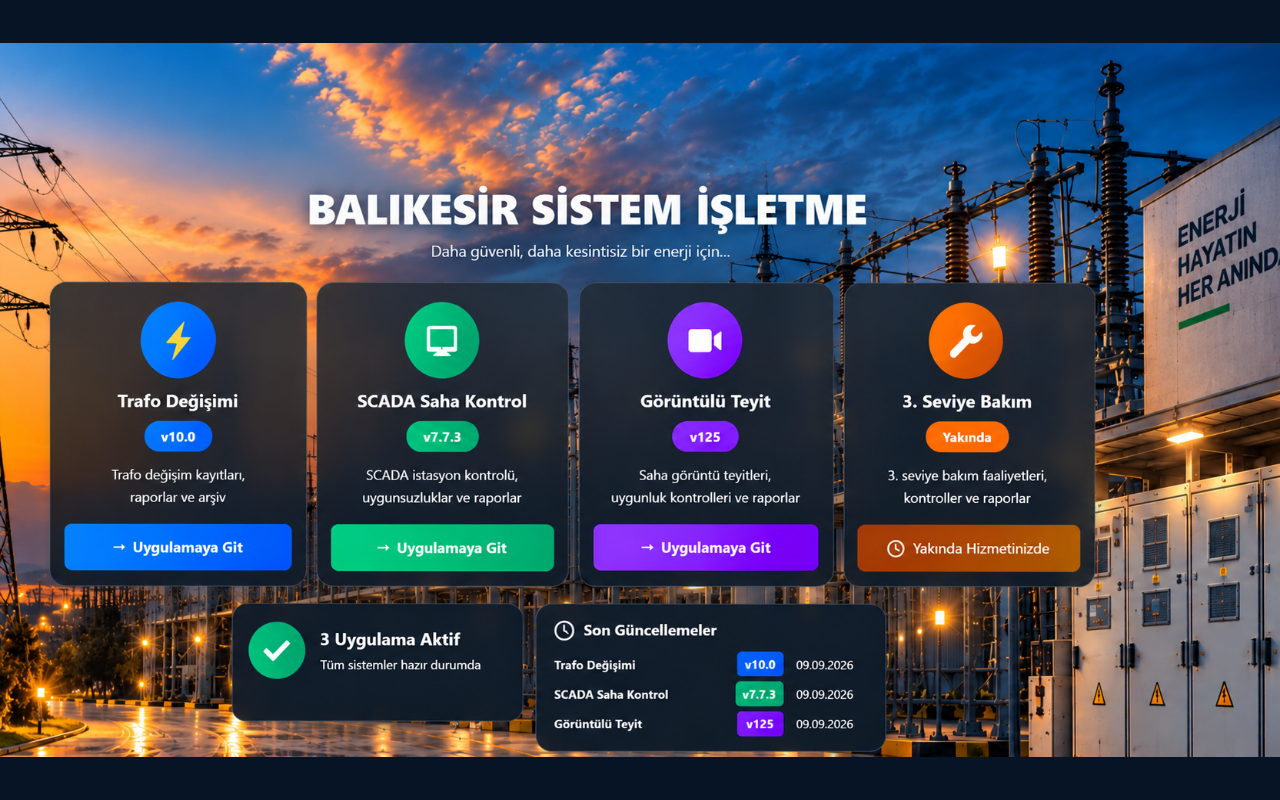
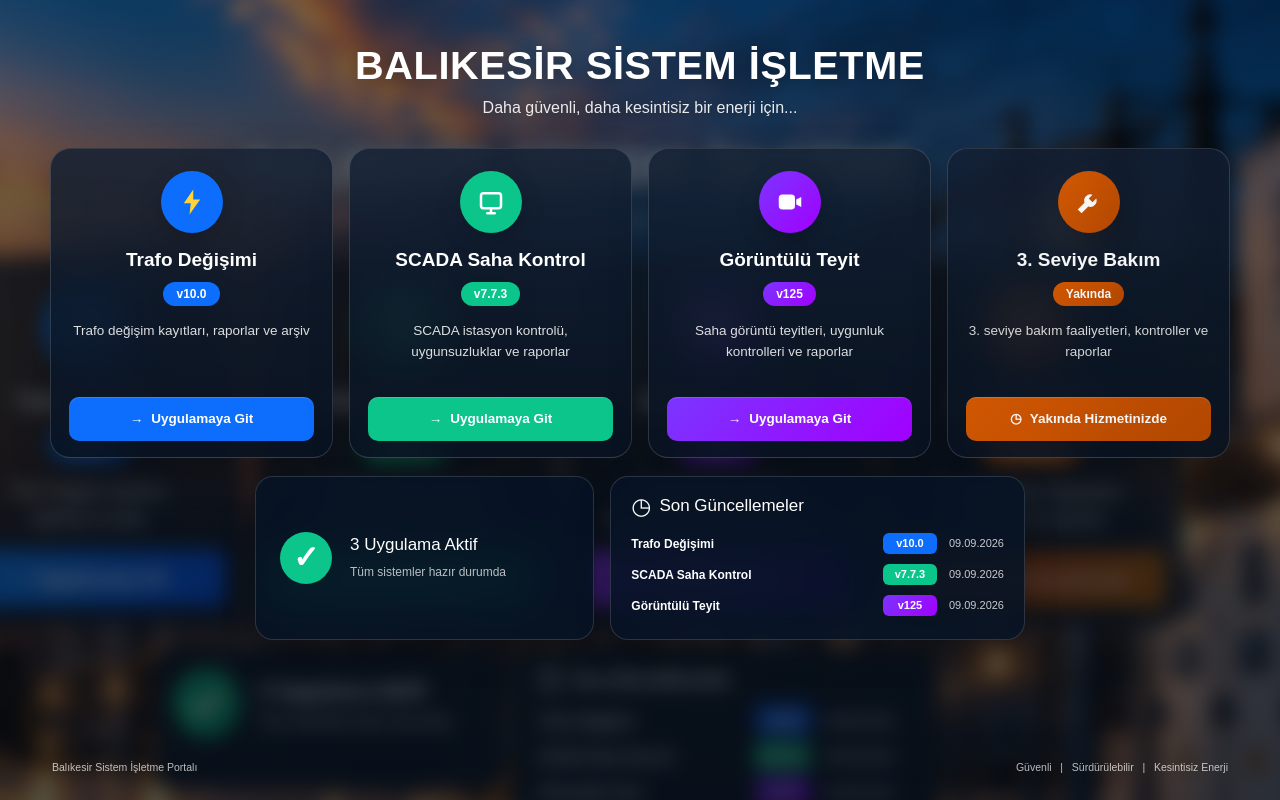
Before and after one commit to harun519/balikesir-sistem-isletme, a Next.js app: page / in a window 1280 px wide. Built offline with nearby package versions, Linux system fonts and the light colour scheme.

Commit message:
Update page.tsx

```diff
--- a/app/page.tsx
+++ b/app/page.tsx
@@ -1,122 +1,446 @@
 "use client";
+
+const apps = [
+  {
+    key: "trafo",
+    title: "Trafo Değişimi",
+    version: "v10.0",
+    description: "Trafo değişim kayıtları, raporlar ve arşiv",
+    href: "https://balikesir-trafo-degisimi.vercel.app",
+    tone: "blue",
+    icon: (
+      <svg viewBox="0 0 24 24" aria-hidden="true">
+        <path d="M13 2 5.5 13H11l-1 9L18.5 10H13l0-8Z" fill="currentColor" />
+      </svg>
+    ),
+  },
+  {
+    key: "scada",
+    title: "SCADA Saha Kontrol",
+    version: "v7.7.3",
+    description: "SCADA istasyon kontrolü, uygunsuzluklar ve raporlar",
+    href: "https://scada-saha-kontrol-vercel.vercel.app",
+    tone: "green",
+    icon: (
+      <svg viewBox="0 0 24 24" aria-hidden="true">
+        <rect x="4" y="5" width="16" height="12" rx="2" fill="none" stroke="currentColor" strokeWidth="2" />
+        <path d="M9 21h6M12 17v4" stroke="currentColor" strokeWidth="2" strokeLinecap="round" />
+      </svg>
+    ),
+  },
+  {
+    key: "teyit",
+    title: "Görüntülü Teyit",
+    version: "v125",
+    description: "Saha görüntü teyitleri, uygunluk kontrolleri ve raporlar",
+    href: "https://goruntulu-teyit-v1.vercel.app",
+    tone: "purple",
+    icon: (
+      <svg viewBox="0 0 24 24" aria-hidden="true">
+        <rect x="3" y="6" width="13" height="12" rx="3" fill="currentColor" />
+        <path d="m17 10 4-2v8l-4-2v-4Z" fill="currentColor" />
+      </svg>
+    ),
+  },
+  {
+    key: "bakim",
+    title: "3. Seviye Bakım",
+    version: "Yakında",
+    description: "3. seviye bakım faaliyetleri, kontroller ve raporlar",
+    href: "",
+    tone: "orange",
+    disabled: true,
+    icon: (
+      <svg viewBox="0 0 24 24" aria-hidden="true">
+        <path d="M14.8 6.2a5 5 0 0 0-6.4 6.4L3 18l3 3 5.4-5.4a5 5 0 0 0 6.4-6.4l-3 3-3-3 3-3Z" fill="currentColor" />
+      </svg>
+    ),
+  },
+] as const;
 
 export default function Home() {
   return (
     <main className="portal">
-      <div className="stage">
-        <img
-          className="portalImage"
-          src="/enerji-portal-tarihsiz-final.png"
-          alt="Balıkesir Sistem İşletme Portalı"
-        />
+      <div className="bg" />
+      <div className="shade" />
 
-        {/* Kartların üstündeki görünmez bağlantılar */}
-        <a
-          className="hotspot trafo"
-          href="https://balikesir-trafo-degisimi.vercel.app"
-          aria-label="Trafo Değişimi uygulamasına git"
-        />
-        <a
-          className="hotspot scada"
-          href="https://scada-saha-kontrol-vercel.vercel.app"
-          aria-label="SCADA Saha Kontrol uygulamasına git"
-        />
-        <a
-          className="hotspot teyit"
-          href="https://goruntulu-teyit-v1.vercel.app"
-          aria-label="Görüntülü Teyit uygulamasına git"
-        />
-        <div
-          className="hotspot bakim disabled"
-          aria-label="3. Seviye Bakım yakında"
-          title="Yakında Hizmetinizde"
-        />
-      </div>
+      <section className="shell">
+        <header className="hero">
+          <h1>BALIKESİR SİSTEM İŞLETME</h1>
+          <p>Daha güvenli, daha kesintisiz bir enerji için...</p>
+        </header>
+
+        <div className="appGrid">
+          {apps.map((app) => {
+            const content = (
+              <>
+                <div className={`iconWrap ${app.tone}`}>{app.icon}</div>
+                <h2>{app.title}</h2>
+                <span className={`badge ${app.tone}`}>{app.version}</span>
+                <p>{app.description}</p>
+                <div className={`button ${app.tone} ${app.disabled ? "isDisabled" : ""}`}>
+                  {app.disabled ? "Yakında Hizmetinizde" : "Uygulamaya Git"}
+                </div>
+              </>
+            );
+
+            return app.disabled ? (
+              <article key={app.key} className="appCard disabledCard">
+                {content}
+              </article>
+            ) : (
+              <a key={app.key} className="appCard" href={app.href}>
+                {content}
+              </a>
+            );
+          })}
+        </div>
+
+        <div className="bottomGrid">
+          <section className="statusCard">
+            <div className="checkIcon">✓</div>
+            <div>
+              <h3>3 Uygulama Aktif</h3>
+              <p>Tüm sistemler hazır durumda</p>
+            </div>
+          </section>
+
+          <section className="updatesCard">
+            <div className="updatesTitle">
+              <span className="clockIcon">◷</span>
+              <h3>Son Güncellemeler</h3>
+            </div>
+
+            <div className="updateRow">
+              <span>Trafo Değişimi</span>
+              <b className="mini blue">v10.0</b>
+              <time>09.09.2026</time>
+            </div>
+            <div className="updateRow">
+              <span>SCADA Saha Kontrol</span>
+              <b className="mini green">v7.7.3</b>
+              <time>09.09.2026</time>
+            </div>
+            <div className="updateRow">
+              <span>Görüntülü Teyit</span>
+              <b className="mini purple">v125</b>
+              <time>09.09.2026</time>
+            </div>
+          </section>
+        </div>
+
+        <footer>
+          <span>Balıkesir Sistem İşletme Portalı</span>
+          <span>Güvenli&nbsp;&nbsp; | &nbsp;&nbsp;Sürdürülebilir&nbsp;&nbsp; | &nbsp;&nbsp;Kesintisiz Enerji</span>
+        </footer>
+      </section>
 
       <style jsx>{`
-        :global(*) {
-          box-sizing: border-box;
-        }
-
-        :global(html),
-        :global(body) {
+        :global(*) { box-sizing: border-box; }
+        :global(html), :global(body) {
           margin: 0;
-          width: 100%;
           min-width: 320px;
           min-height: 100%;
           background: #071426;
           font-family: Arial, Helvetica, sans-serif;
-          overflow-x: hidden;
         }
+        :global(body) { overflow-x: hidden; }
 
         .portal {
-          width: 100%;
-          min-height: 100vh;
-          display: flex;
-          align-items: center;
-          justify-content: center;
-          background: #071426;
-        }
-
-        .stage {
           position: relative;
-          width: 100vw;
-          aspect-ratio: 1664 / 928;
+          min-height: 100dvh;
+          color: #fff;
           overflow: hidden;
           background: #071426;
         }
 
-        .portalImage {
-          position: absolute;
-          inset: 0;
-          width: 100%;
-          height: 100%;
-          object-fit: fill;
-          display: block;
-          user-select: none;
-          -webkit-user-drag: none;
+        .bg {
+          position: fixed;
+          inset: -18px;
+          z-index: 0;
+          background: url("/enerji-portal-tarihsiz-final.png") center / cover no-repeat;
+          filter: blur(10px) brightness(.62) saturate(.9);
+          transform: scale(1.035);
         }
 
-        .hotspot {
-          position: absolute;
-          z-index: 10;
-          top: 33.4%;
-          height: 43.0%;
-          border-radius: 20px;
-          background: transparent;
-          text-decoration: none;
-          cursor: pointer;
-          transition: background 0.15s ease, box-shadow 0.15s ease;
+        .shade {
+          position: fixed;
+          inset: 0;
+          z-index: 1;
+          background:
+            radial-gradient(circle at 50% 15%, rgba(24, 76, 132, .18), transparent 35%),
+            linear-gradient(180deg, rgba(3, 12, 26, .20), rgba(3, 12, 26, .48));
         }
 
-        .hotspot:hover {
-          background: rgba(255, 255, 255, 0.025);
-          box-shadow: inset 0 0 0 2px rgba(255, 255, 255, 0.13);
+        .shell {
+          position: relative;
+          z-index: 2;
+          width: min(1180px, calc(100% - 44px));
+          min-height: 100dvh;
+          margin: 0 auto;
+          padding: 44px 0 22px;
+          display: flex;
+          flex-direction: column;
         }
 
-        .trafo { left: 3.8%; width: 19.8%; }
-        .scada { left: 24.2%; width: 19.5%; }
-        .teyit { left: 44.4%; width: 19.5%; }
-        .bakim { left: 64.5%; width: 19.7%; }
-
-        .disabled {
-          cursor: default;
+        .hero {
+          text-align: center;
+          margin-bottom: 28px;
         }
 
-        .disabled:hover {
-          background: transparent;
-          box-shadow: none;
+        .hero h1 {
+          margin: 0;
+          font-size: clamp(30px, 3.1vw, 46px);
+          line-height: 1.06;
+          font-weight: 800;
+          letter-spacing: .6px;
+          text-shadow: 0 3px 18px rgba(0,0,0,.28);
         }
 
-        @media (max-width: 700px) {
-          .portal {
-            min-height: 100dvh;
-            align-items: flex-start;
+        .hero p {
+          margin: 10px 0 0;
+          font-size: clamp(14px, 1.25vw, 18px);
+          color: rgba(255,255,255,.90);
+          text-shadow: 0 2px 10px rgba(0,0,0,.26);
+        }
+
+        .appGrid {
+          display: grid;
+          grid-template-columns: repeat(4, minmax(0, 1fr));
+          gap: 16px;
+        }
+
+        .appCard {
+          min-height: 310px;
+          padding: 22px 18px 16px;
+          border-radius: 20px;
+          border: 1px solid rgba(255,255,255,.15);
+          background: linear-gradient(180deg, rgba(18, 31, 50, .82), rgba(8, 18, 33, .88));
+          box-shadow: 0 14px 38px rgba(0,0,0,.24);
+          backdrop-filter: blur(16px);
+          -webkit-backdrop-filter: blur(16px);
+          display: flex;
+          flex-direction: column;
+          align-items: center;
+          color: #fff;
+          text-decoration: none;
+          transition: transform .18s ease, border-color .18s ease, background .18s ease;
+        }
+
+        a.appCard:hover {
+          transform: translateY(-4px);
+          border-color: rgba(255,255,255,.28);
+          background: linear-gradient(180deg, rgba(24, 40, 64, .88), rgba(9, 21, 38, .92));
+        }
+
+        .disabledCard {
+          opacity: .96;
+        }
+
+        .iconWrap {
+          width: 62px;
+          height: 62px;
+          border-radius: 50%;
+          display: grid;
+          place-items: center;
+          margin-bottom: 16px;
+          box-shadow: 0 8px 24px rgba(0,0,0,.18);
+        }
+
+        .iconWrap :global(svg) {
+          width: 30px;
+          height: 30px;
+        }
+
+        .appCard h2 {
+          margin: 0;
+          font-size: 19px;
+          line-height: 1.2;
+          font-weight: 800;
+          text-align: center;
+        }
+
+        .badge {
+          margin-top: 10px;
+          padding: 6px 13px;
+          border-radius: 999px;
+          font-size: 12px;
+          line-height: 1;
+          font-weight: 800;
+        }
+
+        .appCard p {
+          margin: 15px 0 18px;
+          min-height: 44px;
+          font-size: 13.5px;
+          line-height: 1.55;
+          text-align: center;
+          color: rgba(255,255,255,.86);
+        }
+
+        .button {
+          width: 100%;
+          min-height: 44px;
+          margin-top: auto;
+          border-radius: 10px;
+          display: flex;
+          align-items: center;
+          justify-content: center;
+          font-size: 13.5px;
+          font-weight: 800;
+          box-shadow: inset 0 1px 0 rgba(255,255,255,.16);
+        }
+
+        .button:not(.isDisabled)::before {
+          content: "→";
+          margin-right: 8px;
+        }
+
+        .button.isDisabled::before {
+          content: "◷";
+          margin-right: 8px;
+        }
+
+        .blue { background: #0d6efd; }
+        .green { background: #0bc58b; }
+        .purple { background: linear-gradient(135deg, #7b35ff, #a100ff); }
+        .orange { background: linear-gradient(135deg, #d95a00, #b94a00); }
+
+        .iconWrap.blue { color: #ffd43b; }
+        .iconWrap.green,
+        .iconWrap.purple,
+        .iconWrap.orange { color: #fff; }
+
+        .bottomGrid {
+          width: min(770px, 100%);
+          margin: 18px auto 0;
+          display: grid;
+          grid-template-columns: .9fr 1.1fr;
+          gap: 16px;
+        }
+
+        .statusCard,
+        .updatesCard {
+          border: 1px solid rgba(255,255,255,.14);
+          border-radius: 18px;
+          background: rgba(7, 20, 37, .84);
+          box-shadow: 0 14px 34px rgba(0,0,0,.20);
+          backdrop-filter: blur(16px);
+          -webkit-backdrop-filter: blur(16px);
+        }
+
+        .statusCard {
+          min-height: 132px;
+          padding: 22px 24px;
+          display: flex;
+          align-items: center;
+          gap: 18px;
+        }
+
+        .checkIcon {
+          width: 52px;
+          height: 52px;
+          flex: 0 0 52px;
+          border-radius: 50%;
+          display: grid;
+          place-items: center;
+          background: #0bc58b;
+          font-size: 31px;
+          font-weight: 800;
+        }
+
+        .statusCard h3,
+        .updatesCard h3 {
+          margin: 0;
+          font-size: 17px;
+          line-height: 1.2;
+        }
+
+        .statusCard p {
+          margin: 7px 0 0;
+          font-size: 12px;
+          color: rgba(255,255,255,.72);
+        }
+
+        .updatesCard {
+          padding: 18px 20px;
+        }
+
+        .updatesTitle {
+          display: flex;
+          align-items: center;
+          gap: 8px;
+          margin-bottom: 10px;
+        }
+
+        .clockIcon {
+          font-size: 23px;
+          line-height: 1;
+        }
+
+        .updateRow {
+          display: grid;
+          grid-template-columns: 1fr auto auto;
+          align-items: center;
+          gap: 12px;
+          min-height: 31px;
+          font-size: 12px;
+        }
+
+        .updateRow > span:first-child {
+          font-weight: 700;
+        }
+
+        .mini {
+          min-width: 54px;
+          padding: 5px 8px;
+          border-radius: 6px;
+          text-align: center;
+          font-size: 11px;
+          line-height: 1;
+        }
+
+        .updateRow time {
+          color: rgba(255,255,255,.78);
+          font-size: 11px;
+        }
+
+        footer {
+          margin-top: auto;
+          padding: 20px 2px 2px;
+          display: flex;
+          align-items: center;
+          justify-content: space-between;
+          gap: 18px;
+          font-size: 10.5px;
+          color: rgba(255,255,255,.72);
+        }
+
+        @media (max-width: 1050px) {
+          .shell {
+            width: min(860px, calc(100% - 32px));
+            padding-top: 28px;
           }
+          .appGrid { grid-template-columns: repeat(2, minmax(0, 1fr)); }
+          .appCard { min-height: 285px; }
+          .bottomGrid { width: 100%; }
+        }
 
-          .stage {
-            width: 100vw;
-            aspect-ratio: 1664 / 928;
+        @media (max-width: 620px) {
+          .shell {
+            width: min(100% - 22px, 520px);
+            padding-top: 24px;
+          }
+          .hero { margin-bottom: 20px; }
+          .hero h1 { font-size: 28px; }
+          .appGrid { grid-template-columns: 1fr; gap: 12px; }
+          .appCard { min-height: 0; padding: 20px 16px 15px; }
+          .appCard p { min-height: 0; }
+          .bottomGrid { grid-template-columns: 1fr; }
+          footer {
+            flex-direction: column;
+            justify-content: center;
+            text-align: center;
           }
         }
       `}</style>
```
